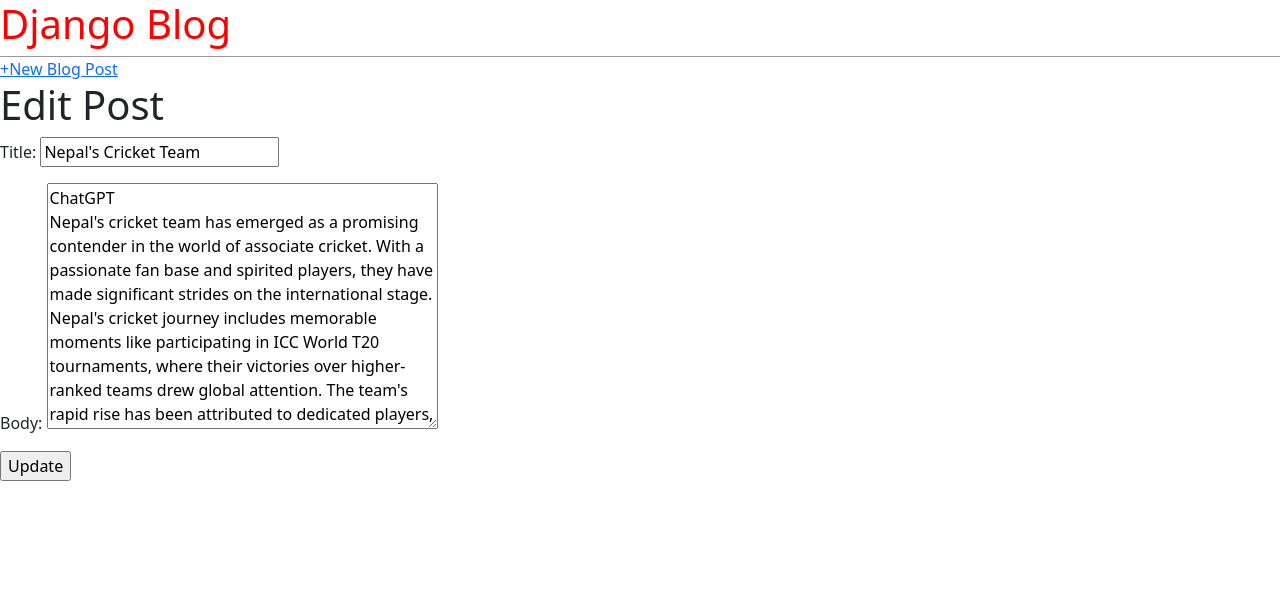
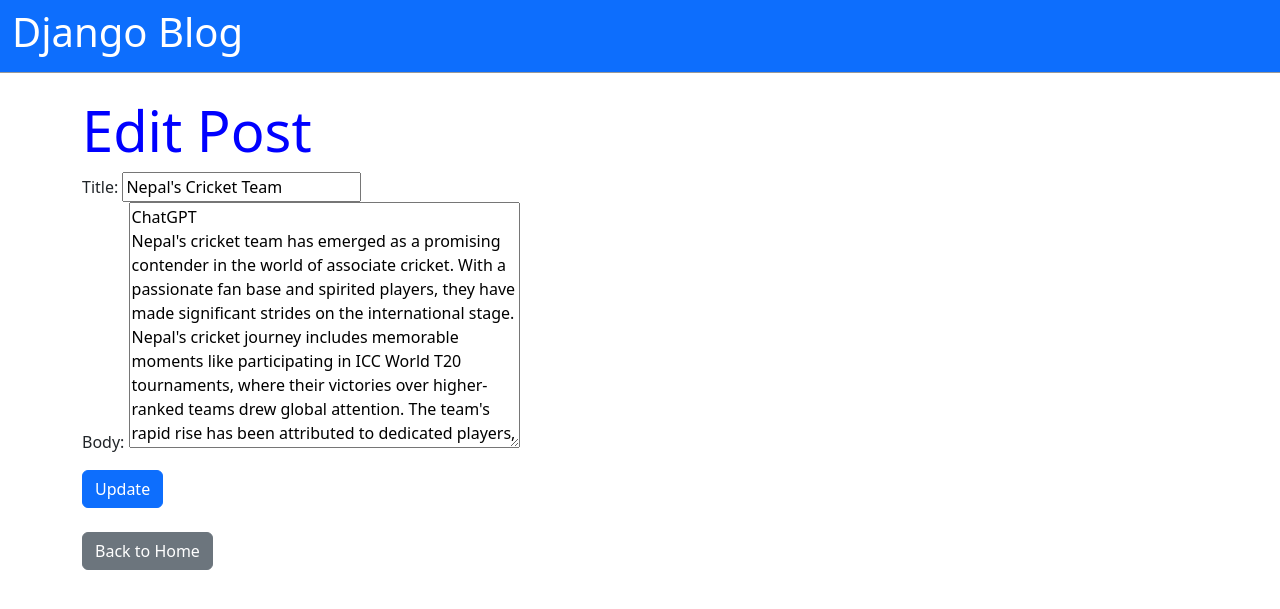
Before and after one commit to khabindra/Blog_Project-Using-Django, a Django app: page /post/1/edit/ in a window 1280 px wide. Shown: the top 609 px of the page. Run offline with Django 4.2, Linux system fonts and the light colour scheme; data comes from the database, SQL or seed files in the repository; both versions use the stored data as it was after the commit; some libraries are stand-ins or nearby versions.

Commit message:
i wrote a code for deleting the Post in the Blog

```diff
--- a/blog_project/blog/urls.py
+++ b/blog_project/blog/urls.py
@@ -1,12 +1,11 @@
 from django.urls import path
-from .views import BlogListView,DetailView,BlogCreateView,BlogUpdateView
+from .views import BlogListView,DetailView,BlogCreateView,BlogUpdateView,BlogDeleteView
 urlpatterns = [
     path('',BlogListView.as_view(),name='home'),
     path('post/<int:pk>/',DetailView.as_view(),name='post_detail'),
     path('post/new/',BlogCreateView.as_view(),name='post_new'),
     path('post/<int:pk>/edit/',BlogUpdateView.as_view(),name='post_edit'),
-
-
+    path('post/<int:pk>/delete/',BlogDeleteView.as_view(),name='post_delete'),
 
 
 ]
--- a/blog_project/blog/views.py
+++ b/blog_project/blog/views.py
@@ -1,6 +1,7 @@
 from django.shortcuts import render
 from django.views.generic import ListView,DetailView
-from django.views.generic.edit import CreateView,UpdateView
+from django.views.generic.edit import CreateView,UpdateView,DeleteView
+from django.urls import reverse_lazy
 from .models import Post
 # Create your views here
 class BlogListView(ListView):
@@ -20,3 +21,8 @@ class BlogUpdateView(UpdateView):
     model = Post
     template_name = "post_edit.html"
     fields = ['title','body']
+
+class BlogDeleteView(DeleteView):
+    model = Post
+    template_name = "post_delete.html"
+    success_url = reverse_lazy('home')
--- a/blog_project/templates/base.html
+++ b/blog_project/templates/base.html
@@ -10,23 +10,28 @@
     <link rel="stylesheet" href="{% static 'css/base.css' %}">
     <link href='https://fonts.googleapis.com/css?family=Source+Sans+Pro:400' rel='stylesheet'>
     <link rel="stylesheet" href="https://cdn.jsdelivr.net/npm/bootstrap/dist/css/bootstrap.min.css">
-
 </head>
 <body>
     <header>
-            <div class="nav-left">
-                <h1><a href="{% url 'home' %}">Django Blog</a></h1>
+        <div class="container-fluid bg-primary text-white">
+            <div class="row">
+                <div class="col-8">
+                    <h1 class="py-2"><a href="{% url 'home' %}" class="text-white">Django Blog</a></h1>
+                </div>
+                <div class="col-4 text-right">
+                    {% if request.path == '/' %}
+                    <a href="{% url 'post_new' %}" class="btn btn-success my-2">+New Blog Post</a>
+                    {% endif %}
+                </div>
+            </div>
+        </div>
     </header>
-            </div class="nav-right">
-            <div>
-                <a href="{% url 'post_new' %}">+New Blog Post</a>
-            </div>
 
     <div>
         {% block content %}
-
         {% endblock %}
     </div>
+
     <script src="https://cdn.jsdelivr.net/npm/bootstrap/dist/js/bootstrap.min.js"></script>
 </body>
 </html>
--- a/blog_project/templates/post_edit.html
+++ b/blog_project/templates/post_edit.html
@@ -1,10 +1,17 @@
 {% extends 'base.html' %}
 
 {% block content %}
-<h1>Edit Post</h1>
-<form action="" method="post">
-    {% csrf_token %}
-    {{form.as_p}}
-    <input type="submit" value="Update" />
-</form>
+<div class="container mt-4">
+    <div class="post-entry">
+        <h2 class="display-4">Edit Post</h2>
+        <form action="" method="post">
+            {% csrf_token %}
+            {{form.as_p}}
+            <button type="submit" class="btn btn-primary mt-3">Update</button>
+        </form>
+    </div>
+</div>
+<div class="container mt-4">
+    <a href="{% url 'home' %}" class="btn btn-secondary">Back to Home</a>
+</div>
 {% endblock %}
```
Also changed, not shown: blog_project/templates/post_delete.html (added, +9 -0 lines), blog_project/templates/post_detail.html (+7 -3 lines), blog_project/db.sqlite3. Lines whose indentation alone changed are shown as unchanged.
